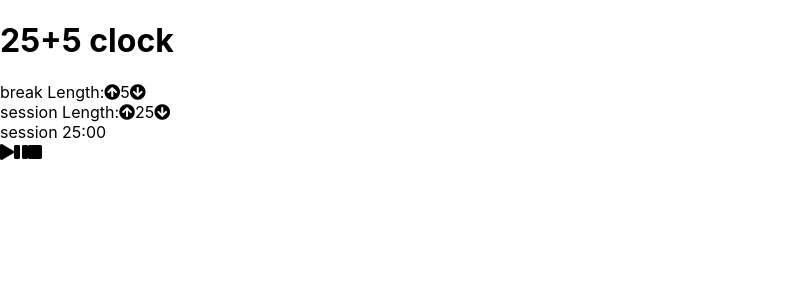
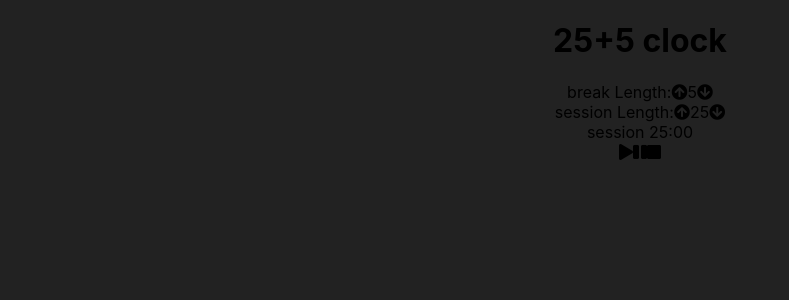
Before and after one commit to ramabadash/React-25-5, a React (Create React App) app in the folder session-break-clock/: page / in a window 1280 px wide. Shown: the top 300 px of the page, without its empty margins (0-789 px from the left). Built offline with nearby package versions, Linux system fonts and the light colour scheme.

Commit message:
# Some css

```diff
--- a/session-break-clock/src/index.css
+++ b/session-break-clock/src/index.css
@@ -1,13 +1,13 @@
 body {
   margin: 0;
-  font-family: -apple-system, BlinkMacSystemFont, 'Segoe UI', 'Roboto', 'Oxygen',
-    'Ubuntu', 'Cantarell', 'Fira Sans', 'Droid Sans', 'Helvetica Neue',
-    sans-serif;
+  font-family: -apple-system, BlinkMacSystemFont, 'Segoe UI', 'Roboto', 'Oxygen', 'Ubuntu', 'Cantarell', 'Fira Sans',
+    'Droid Sans', 'Helvetica Neue', sans-serif;
   -webkit-font-smoothing: antialiased;
   -moz-osx-font-smoothing: grayscale;
+  text-align: center;
+  background-color: #222;
 }
 
 code {
-  font-family: source-code-pro, Menlo, Monaco, Consolas, 'Courier New',
-    monospace;
+  font-family: source-code-pro, Menlo, Monaco, Consolas, 'Courier New', monospace;
 }
--- /dev/null
+++ b/session-break-clock/src/styles/App.css
@@ -0,0 +1,20 @@
+.app-container {
+  display: flex;
+  flex-direction: column;
+  justify-content: space-around;
+  background-color: burlywood;
+  border-radius: 1em;
+  border-color: rgba(204, 51, 51, 0.904);
+  border-style: solid;
+  border-width: 2em;
+  height: 10em;
+  width: 70%;
+  margin: 10% auto;
+  padding: 0.5em;
+}
+h1 {
+  color: whitesmoke;
+}
+.controller-app {
+  display: flex;
+}
--- /dev/null
+++ b/session-break-clock/src/styles/TimeController.css
@@ -0,0 +1,18 @@
+#timeController-container {
+  width: 15%;
+  margin: 0.5em auto;
+  display: flex;
+  flex-direction: column;
+}
+
+.increment-span,
+.decrement-span {
+  margin: 0.5em;
+  font-size: 1.5em;
+  cursor: pointer;
+}
+
+.increment-span:hover,
+.decrement-span:hover {
+  color: darkblue;
+}
```
